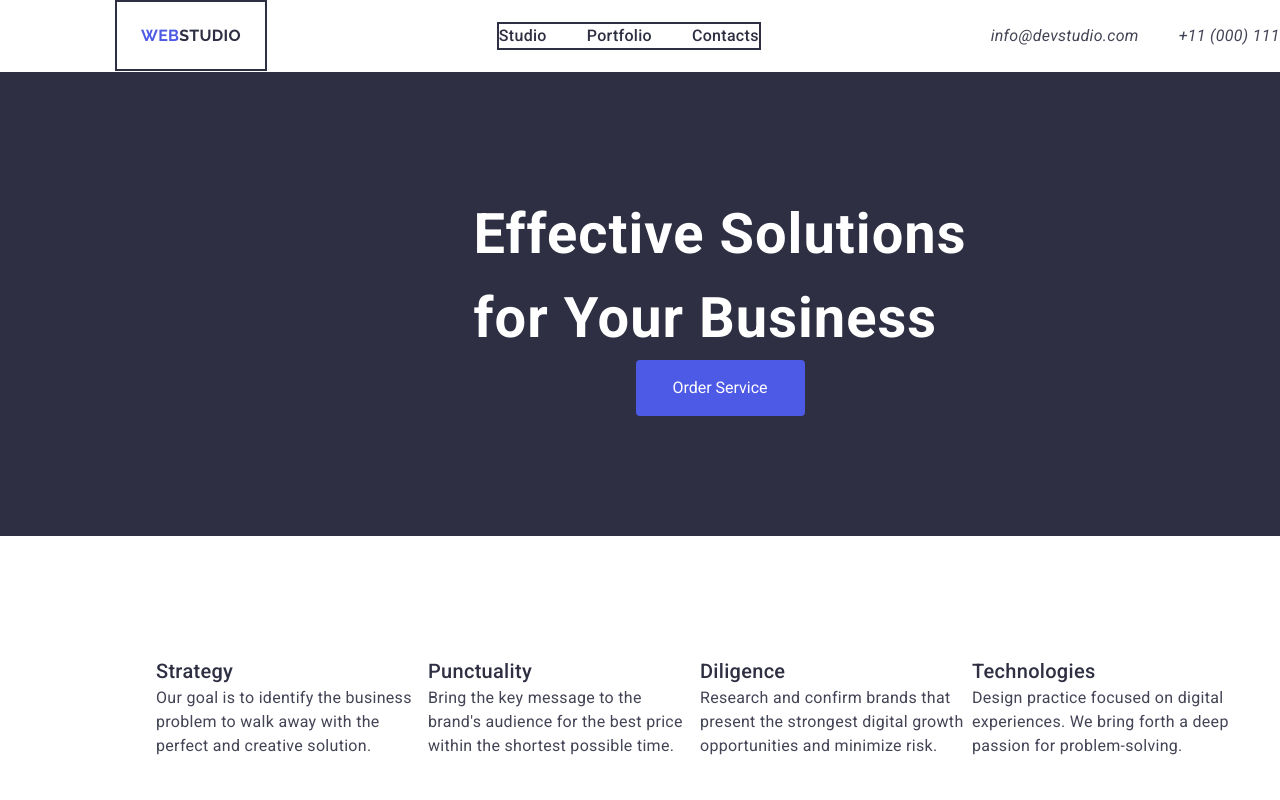
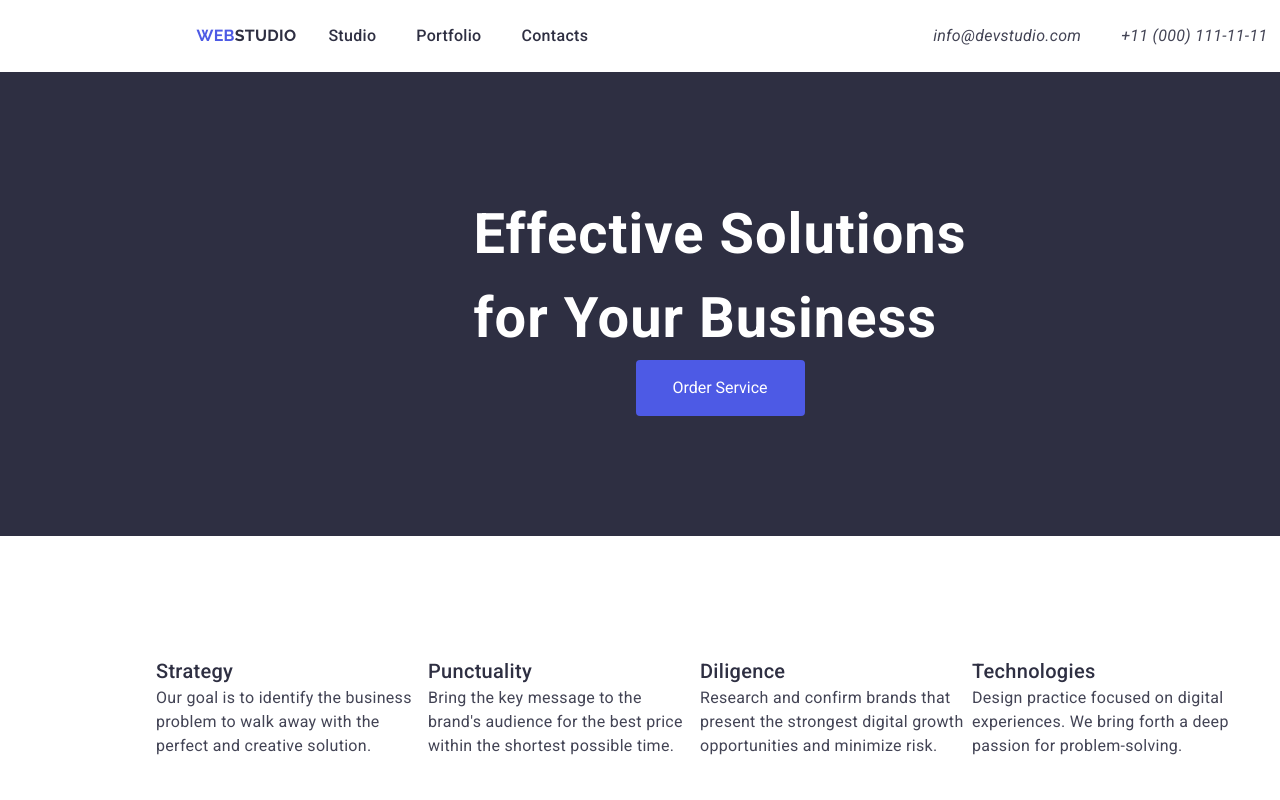
Before and after one commit to busraokcu/goit-markup-hw-03, a plain HTML site: page index.html in a window 1280 px wide. Shown: the top 800 px of the page. Drawn offline with nearby package versions, Linux system fonts and the light colour scheme.

Commit message:
header duzenlendi

```diff
--- a/css/styles.css
+++ b/css/styles.css
@@ -26,19 +26,21 @@ body {
 /*---navigationbar----*/
 header {
   height: 72px;
-  display: flex; /* flex-start'da olabilir.*/
+  display: flex;
   align-items: center;
   justify-content: space-around;
   border-bottom: #e7e9fc;
-}
-.page-nav {
-  border: #2e2f42 solid 2px ;
 }
 
 .navsection {
   display: flex;
   gap: 40px;
   list-style-type: none;
+}
+.navbar-item{
+  display: flex;
+  align-items: center;
+  gap: 8px;
 }
 .logo {
   font-family: Raleway, sans-serif;
@@ -48,7 +50,6 @@ header {
   color: #2e2f42;
   letter-spacing: 0.5;
   line-height: 1.2;
-  border: #2e2f42 solid 2px;
   margin: 0;
   padding: 24px;
 }
@@ -75,7 +76,8 @@ header {
 .address-li:hover {
   color: #404bbf;
 }
-/*main headre section */
+
+/*main header section */
 .main-header {
   background-color: #2e2f42;
 }
--- a/index.html
+++ b/index.html
@@ -27,16 +27,15 @@
           <a href="#" class="logo">
             <span style="color: #4d5ae5">WEB</span>STUDIO
           </a>
-        </div>
 
-        <nav class="page-nav">
+          <nav>
             <ul class="navsection">
               <li><a href="#" class="navlink">Studio</a></li>
               <li><a href="#" class="navlink">Portfolio</a></li>
               <li><a href="#" class="navlink">Contacts</a></li>
             </ul>
           </nav>
-
+        </div>
         <address>
           <ul class="info">
             <li class="address-li">
@@ -56,7 +55,10 @@
       <main>
         <section class="main-header">
           <div class="banner">
-            <h1 id="page-title">Effective Solutions <br> for Your Business</h1>
+            <h1 id="page-title">
+              Effective Solutions <br />
+              for Your Business
+            </h1>
             <button class="service-button" type="button">Order Service</button>
           </div>
         </section>
```
Lines whose indentation alone changed are shown as unchanged.
